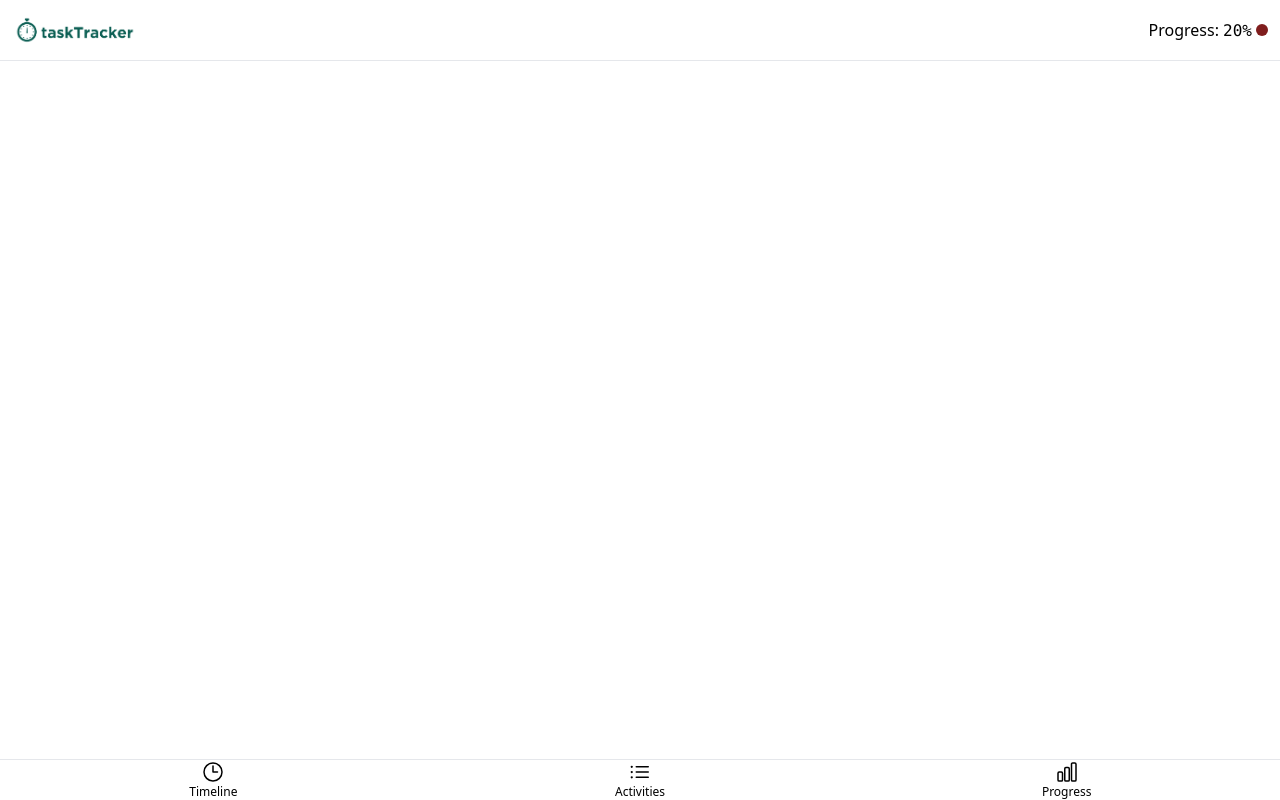
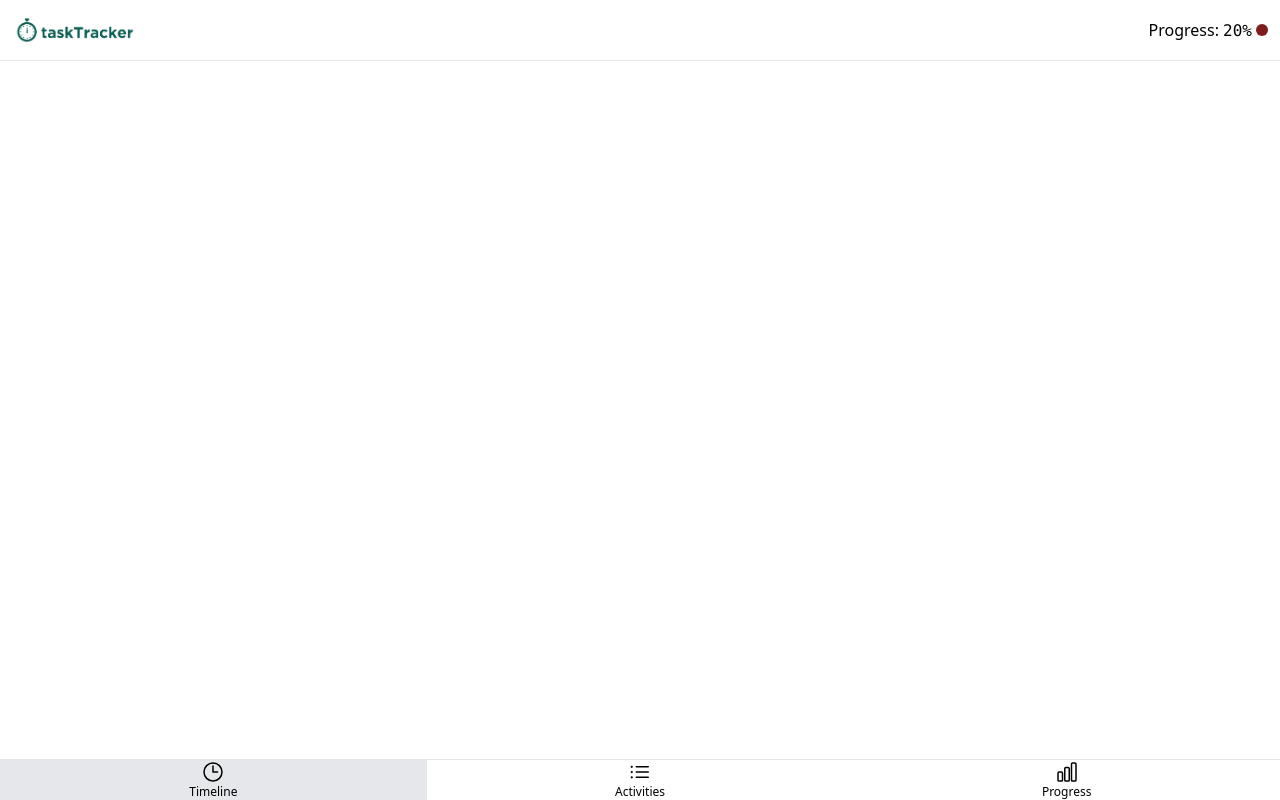
Before and after one commit to puffluv/TaskTracker, a Vue app: page / in a window 1280 px wide. Built offline with nearby package versions, Linux system fonts and the light colour scheme.

Commit message:
Add highlighting the active menu item

```diff
--- a/src/components/TheNav.vue
+++ b/src/components/TheNav.vue
@@ -1,16 +1,24 @@
 <script setup>
 import { ClockIcon, ListBulletIcon, ChartBarIcon } from '@heroicons/vue/24/outline'
 import NavItem from './NavItem.vue'
+import { ref } from 'vue'
 const navItems = {
   timeline: ClockIcon,
   activities: ListBulletIcon,
   progress: ChartBarIcon,
 }
+const currentPage = ref('timeline')
 </script>
 <template>
   <nav class="sticky bottom-0 z-10 bg-white">
     <ul class="flex items-center justify-around border-t">
-      <NavItem v-for="(icon, page) in navItems" :key="page" :href="`#${page}`">
+      <NavItem
+        v-for="(icon, page) in navItems"
+        :key="page"
+        :href="`#${page}`"
+        :class="{ 'bg-gray-200 pointer-events-none': page === currentPage }"
+        @click="currentPage = page"
+      >
         <component :is="icon" class="h-6 w-6" /> {{ page }}
       </NavItem>
     </ul>
```
